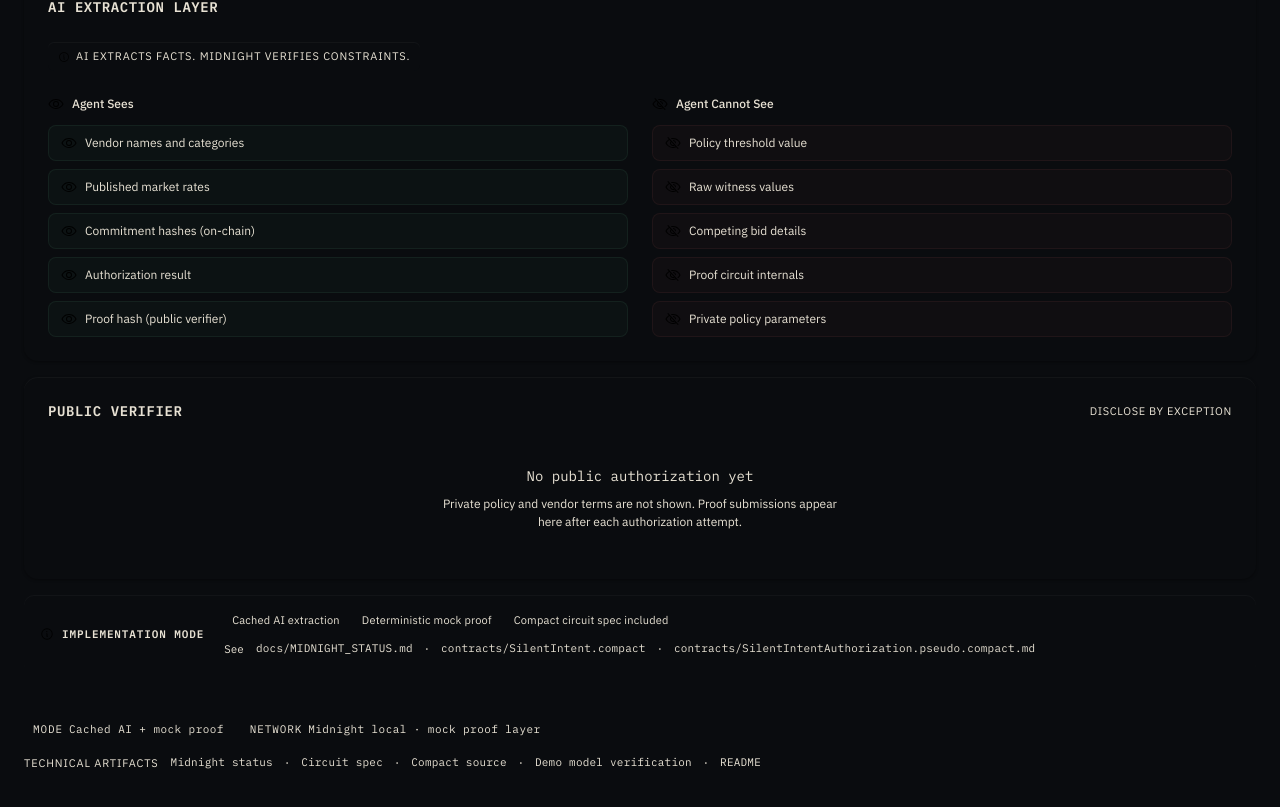
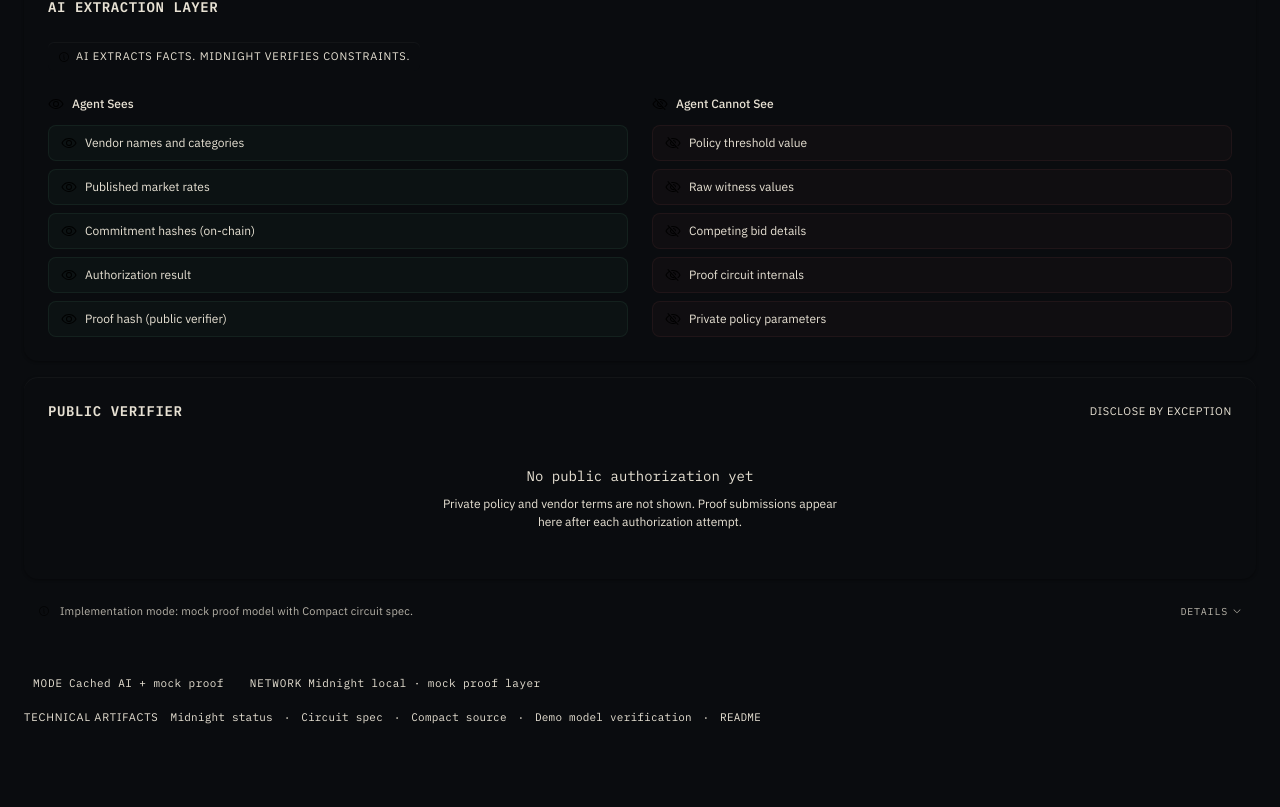
Before and after one commit to vishnumahesha/silentintent, a Next.js app: page / in a window 1280 px wide. Shown: the part 1500-2307 px from the top of the page. Built offline with nearby package versions, Linux system fonts and the light colour scheme.

Commit message:
[ui] de-emphasize implementation status strip

```diff
--- a/components/ImplementationStatusStrip.tsx
+++ b/components/ImplementationStatusStrip.tsx
@@ -1,6 +1,6 @@
 'use client';
 
-import { InfoIcon } from '@phosphor-icons/react';
+import { CaretDownIcon, InfoIcon } from '@phosphor-icons/react';
 
 const REPO_BASE = 'https://github.com/vishnumahesha/silentintent-sandbox/blob/main';
 
@@ -21,36 +21,61 @@
 
 export default function ImplementationStatusStrip() {
   return (
-    <div
+    <details
       style={{
-        display: 'grid',
-        gridTemplateColumns: 'auto 1fr',
-        gap: '20px',
-        padding: '14px 16px',
-        borderRadius: '10px',
+        borderRadius: '8px',
         border: '1px solid var(--color-border)',
-        backgroundColor: 'var(--color-surface)',
-        boxShadow: 'inset 0 1px 0 0 rgba(255,255,255,0.03)',
-        alignItems: 'center',
+        backgroundColor: 'transparent',
+        opacity: 0.78,
       }}
     >
-      <div style={{ display: 'flex', alignItems: 'center', gap: '8px' }}>
-        <InfoIcon size={14} weight="regular" color="var(--color-text-tertiary)" />
+      <summary
+        style={{
+          display: 'flex',
+          alignItems: 'center',
+          gap: '10px',
+          padding: '8px 14px',
+          cursor: 'pointer',
+          listStyle: 'none',
+          userSelect: 'none',
+          fontFamily: "'IBM Plex Sans', sans-serif",
+          fontSize: '11px',
+          color: 'var(--color-text-tertiary)',
+          letterSpacing: '0.02em',
+        }}
+      >
+        <InfoIcon size={12} weight="regular" color="var(--color-text-tertiary)" />
+        <span style={{ flex: 1 }}>
+          Implementation mode: mock proof model with Compact circuit spec.
+        </span>
         <span
           style={{
+            display: 'inline-flex',
+            alignItems: 'center',
+            gap: '4px',
             fontFamily: "'IBM Plex Mono', monospace",
-            fontSize: '11px',
-            color: 'var(--color-text-secondary)',
+            fontSize: '10px',
+            color: 'var(--color-text-tertiary)',
             letterSpacing: '0.08em',
             textTransform: 'uppercase',
-            fontWeight: 600,
           }}
         >
-          Implementation mode
+          Details
+          <CaretDownIcon size={10} weight="regular" />
         </span>
-      </div>
+      </summary>
 
-      <div style={{ display: 'flex', flexDirection: 'column', gap: '8px' }}>
+      <div
+        style={{
+          padding: '0 14px 12px 14px',
+          display: 'flex',
+          flexDirection: 'column',
+          gap: '8px',
+          borderTop: '1px solid var(--color-border)',
+          marginTop: '4px',
+          paddingTop: '12px',
+        }}
+      >
         <div style={{ display: 'flex', flexWrap: 'wrap', gap: '6px' }}>
           {MODE_LINES.map((line) => (
             <span
@@ -58,7 +83,7 @@
               style={{
                 fontFamily: "'IBM Plex Sans', sans-serif",
                 fontSize: '11px',
-                color: 'var(--color-text-secondary)',
+                color: 'var(--color-text-tertiary)',
                 padding: '3px 8px',
                 borderRadius: '999px',
                 border: '1px solid var(--color-border-accent)',
@@ -71,7 +96,7 @@
           ))}
         </div>
 
-        <div style={{ display: 'flex', flexWrap: 'wrap', gap: '12px', alignItems: 'center' }}>
+        <div style={{ display: 'flex', flexWrap: 'wrap', gap: '10px', alignItems: 'center' }}>
           <span
             style={{
               fontFamily: "'IBM Plex Sans', sans-serif",
@@ -83,7 +108,7 @@
             See
           </span>
           {LINKS.map((l, i) => (
-            <span key={l.label} style={{ display: 'inline-flex', alignItems: 'center', gap: '12px' }}>
+            <span key={l.label} style={{ display: 'inline-flex', alignItems: 'center', gap: '10px' }}>
               <a
                 href={l.href}
                 target="_blank"
@@ -91,18 +116,11 @@
                 style={{
                   fontFamily: "'IBM Plex Mono', monospace",
                   fontSize: '11px',
-                  color: 'var(--color-text-secondary)',
+                  color: 'var(--color-text-tertiary)',
                   letterSpacing: '0.02em',
                   textDecoration: 'none',
                   borderBottom: '1px dotted var(--color-border-accent)',
                   paddingBottom: '1px',
-                  transition: 'color 0.15s',
-                }}
-                onMouseEnter={(e) => {
-                  (e.currentTarget as HTMLAnchorElement).style.color = 'var(--color-treasury-gold)';
-                }}
-                onMouseLeave={(e) => {
-                  (e.currentTarget as HTMLAnchorElement).style.color = 'var(--color-text-secondary)';
                 }}
               >
                 {l.label}
@@ -114,6 +132,6 @@
           ))}
         </div>
       </div>
-    </div>
+    </details>
   );
 }
```
